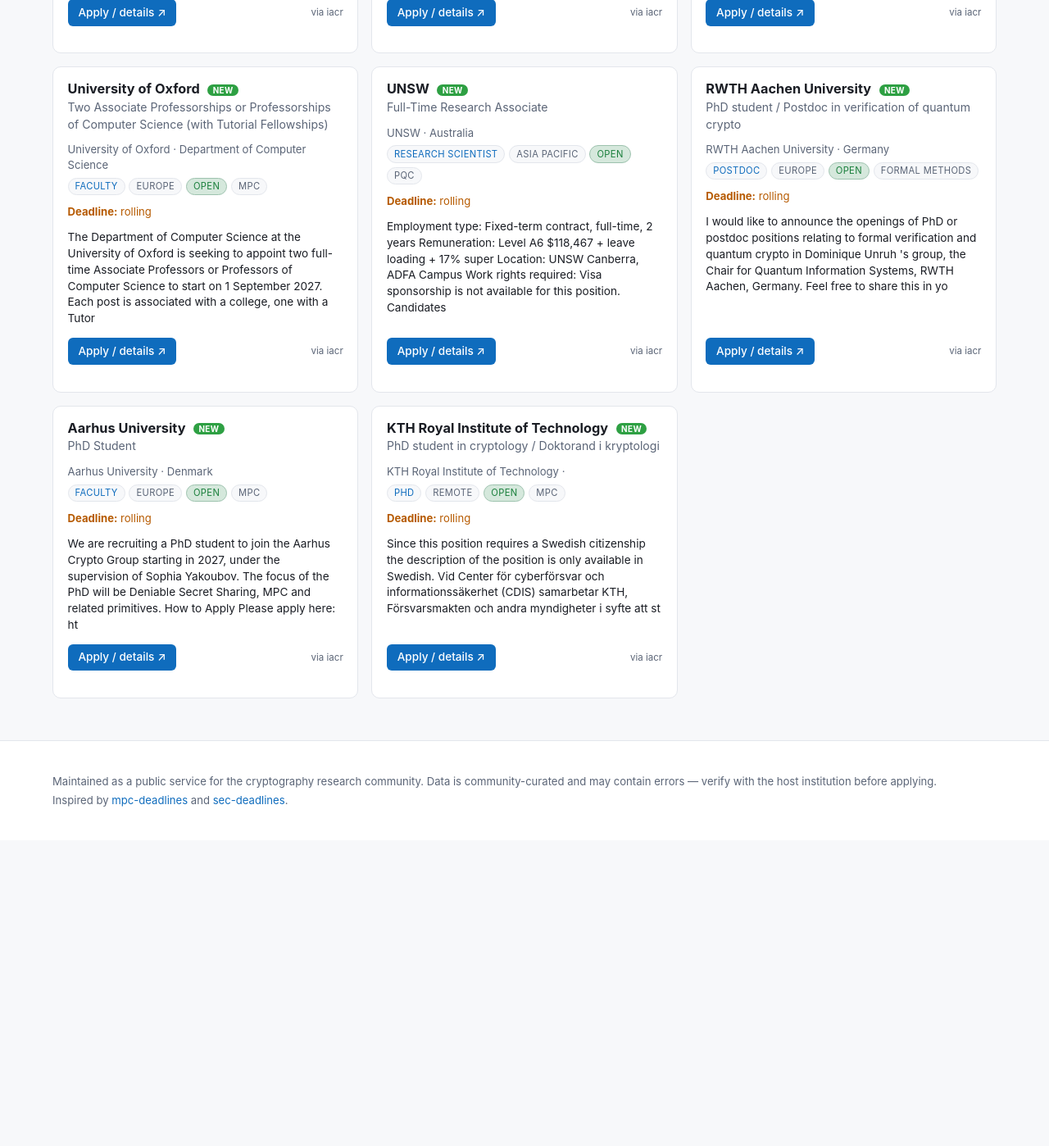
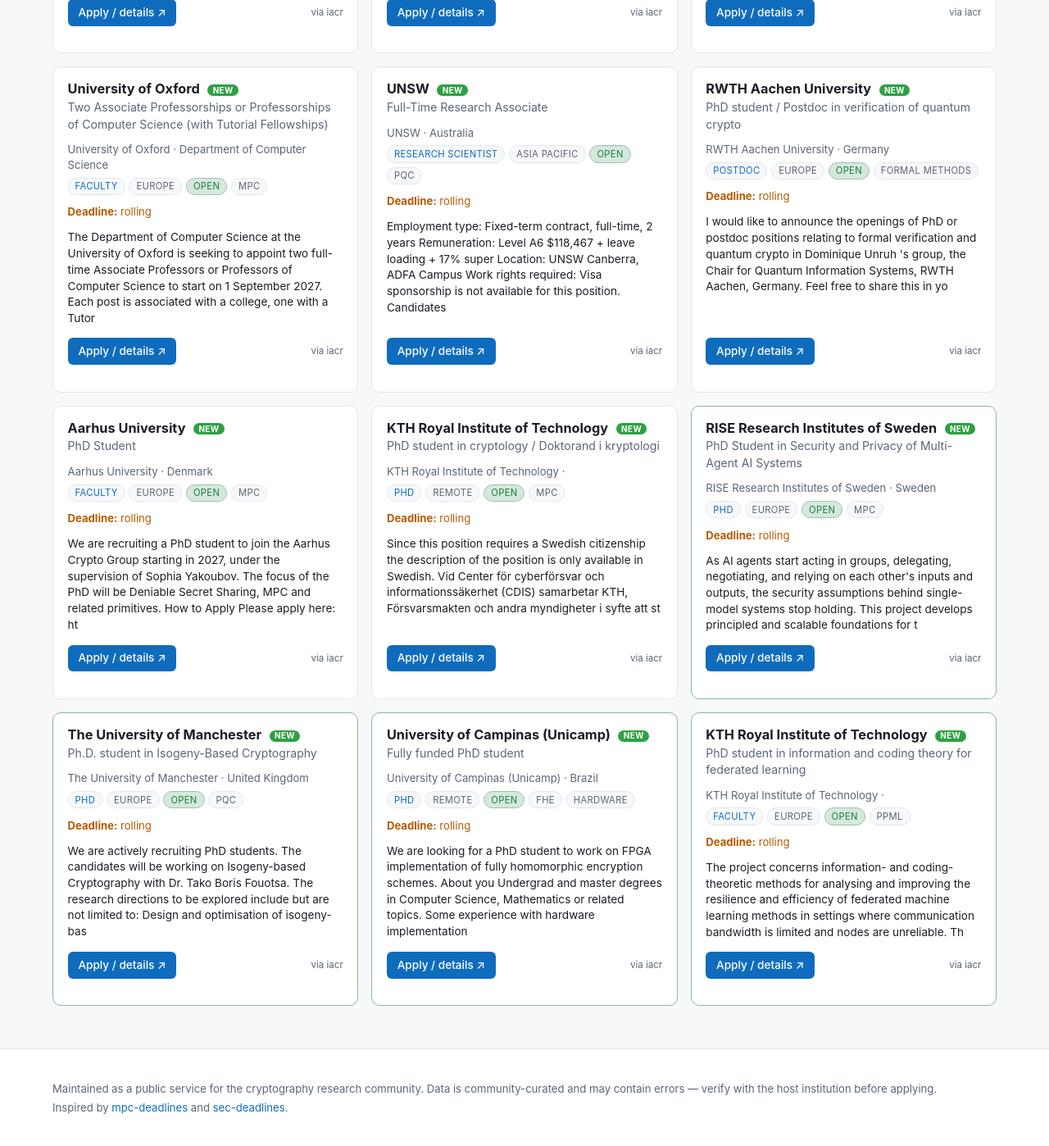
Before and after one commit to ck-chaudhary/crypto-jobs, a Jekyll site: the page built from crypto-jobs/index.html, in a window 1280 px wide and 1400 px high, scrolled down 18594 px. Shown: the whole window at 82% size. Built offline with Jekyll 4.4.1, drawn with Linux system fonts in a browser that asks for light colours; before the commit the page ends 19619 px from its top, so only the background shows below that; some of the changed text lies outside the part shown.

Commit message:
chore(positions): auto-append new IACR jobs board entries

```diff
--- a/crypto-jobs/_data/positions.yml
+++ b/crypto-jobs/_data/positions.yml
@@ -2483,3 +2483,76 @@
     position is only available in Swedish. Vid Center för cyberförsvar och informationssäkerhet
     (CDIS) samarbetar KTH, Försvarsmakten och andra myndigheter i syfte att st
   source: iacr
+
+# ---------------- AUTO-APPENDED from IACR jobs board (2026-09-18) ----------------
+- name: RISE Research Institutes of Sweden
+  role: PhD Student in Security and Privacy of Multi-Agent AI Systems
+  type: phd
+  region: europe
+  country: Sweden
+  institution: RISE Research Institutes of Sweden
+  link: https://iacr.org/jobs/item/4273
+  deadline: rolling
+  posted: '2026-09-18'
+  added: '2026-09-18'
+  area:
+  - mpc
+  status: open
+  note: As AI agents start acting in groups, delegating, negotiating, and relying
+    on each other's inputs and outputs, the security assumptions behind single-model
+    systems stop holding. This project develops principled and scalable foundations
+    for t
+  source: iacr
+- name: The University of Manchester
+  role: Ph.D. student in Isogeny-Based Cryptography
+  type: phd
+  region: europe
+  country: United Kingdom
+  institution: The University of Manchester
+  link: https://iacr.org/jobs/item/4272
+  deadline: rolling
+  posted: '2026-09-17'
+  added: '2026-09-18'
+  area:
+  - pqc
+  status: open
+  note: 'We are actively recruiting PhD students. The candidates will be working on
+    Isogeny-based Cryptography with Dr. Tako Boris Fouotsa. The research directions
+    to be explored include but are not limited to: Design and optimisation of isogeny-bas'
+  source: iacr
+- name: University of Campinas (Unicamp)
+  role: Fully funded PhD student
+  type: phd
+  region: remote
+  country: Brazil
+  institution: University of Campinas (Unicamp)
+  link: https://iacr.org/jobs/item/4271
+  deadline: rolling
+  posted: '2026-09-15'
+  added: '2026-09-18'
+  area:
+  - fhe
+  - hardware
+  status: open
+  note: We are looking for a PhD student to work on FPGA implementation of fully homomorphic
+    encryption schemes. About you Undergrad and master degrees in Computer Science,
+    Mathematics or related topics. Some experience with hardware implementation
+  source: iacr
+- name: KTH Royal Institute of Technology
+  role: PhD student in information and coding theory for federated learning
+  type: faculty
+  region: europe
+  country: ''
+  institution: KTH Royal Institute of Technology
+  link: https://iacr.org/jobs/item/4270
+  deadline: rolling
+  posted: '2026-09-09'
+  added: '2026-09-18'
+  area:
+  - ppml
+  status: open
+  note: The project concerns information- and coding-theoretic methods for analysing
+    and improving the resilience and efficiency of federated machine learning methods
+    in settings where communication bandwidth is limited and nodes are unreliable.
+    Th
+  source: iacr
```
